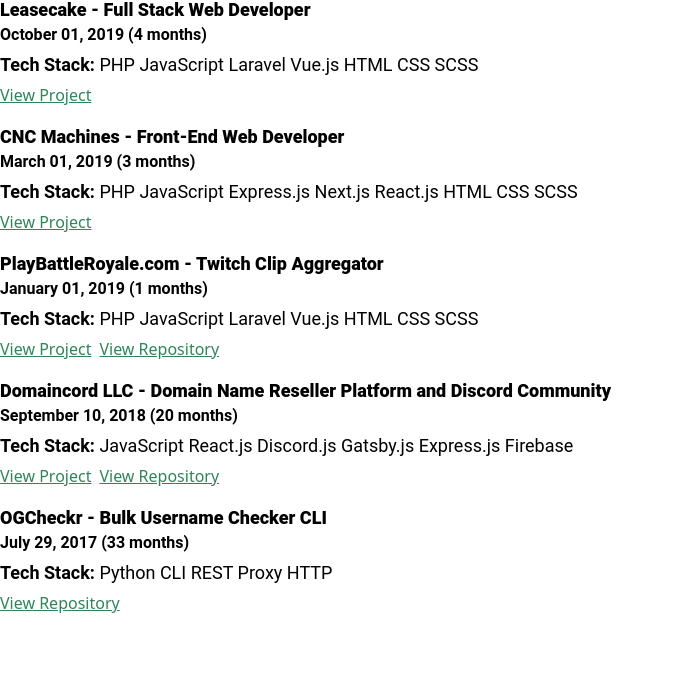
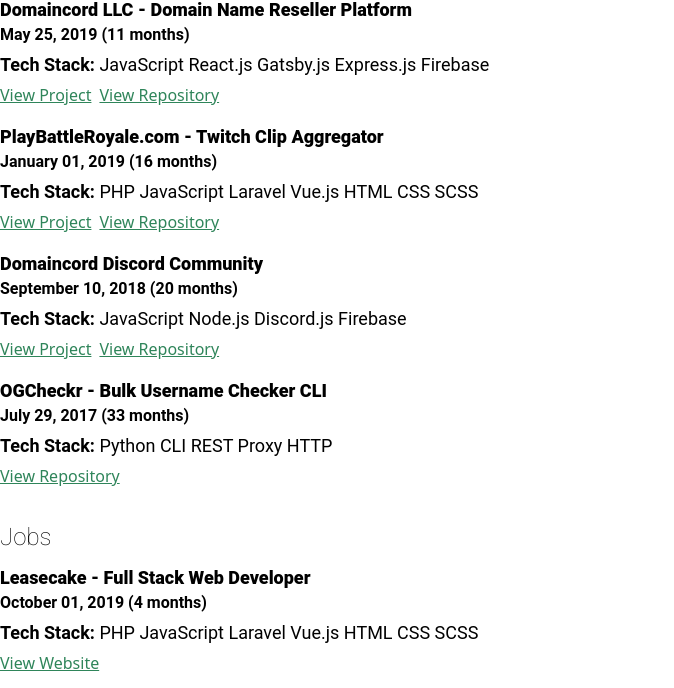
Before and after one commit to crock/bytes, a Gatsby site: page / in a window 1280 px wide. Shown: the part 705-1393 px from the top of the page, without its empty margins (0-674 px from the left). Built offline with nearby package versions, Linux system fonts and the light colour scheme; Gatsby itself is replaced by a stand-in of ours.

Commit message:
Separated jobs and projects

```diff
--- /dev/null
+++ b/src/components/JobList.tsx
@@ -0,0 +1,46 @@
+import React from 'react'
+import { graphql, useStaticQuery } from 'gatsby'
+import moment from 'moment'
+
+const JobList = () => {
+    const jobData = useStaticQuery(graphql`
+{
+  allMarkdownRemark(sort: {fields: frontmatter___date, order: DESC}, filter: {frontmatter: {type: {eq: "job"}}}) {
+    edges {
+      node {
+        id
+        html
+        frontmatter {
+          date
+          title
+          website
+          repo
+          techStack
+          termInMonths
+        }
+      }
+    }
+  }
+}
+`)
+
+  const jobs = jobData.allMarkdownRemark.edges.map(edge => edge.node)
+
+    return (
+        <ul>
+            {jobs.map(job => (
+              <li key={job.id} className="article-list-item">
+                <h3>{job.frontmatter.title}</h3>
+                <time dateTime={job.frontmatter.date}>{moment(job.frontmatter.date, 'YYYY-MM-DD').format('MMMM DD, YYYY').toString()} ({`${job.frontmatter.termInMonths} months`})</time>
+            <p style={{margin: 0}}><strong>Tech Stack: </strong>{job.frontmatter.techStack}</p>
+                <div className="flex flex-row">
+                  { job.frontmatter.website ? <a className="mr-2" href={job.frontmatter.website} target="_blank" rel="noopener">View Website</a> : null }
+                  { job.frontmatter.repo ? <a href={job.frontmatter.repo} target="_blank" rel="noopener">View Repository</a> : null }
+                </div>
+              </li>
+            ))}
+          </ul>
+    )
+}
+
+export default JobList
--- a/src/markdown-posts/cncmachines.md
+++ b/src/markdown-posts/cncmachines.md
@@ -1,5 +1,5 @@
 ---
-type: "project"
+type: "job"
 date: "2019-03-01"
 title: "CNC Machines - Front-End Web Developer"
 website: "https://cncmachines.com"
--- /dev/null
+++ b/src/markdown-posts/domaincord-commercial.md
@@ -0,0 +1,8 @@
+---
+type: "project"
+date: "2019-05-25"
+title: "Domaincord LLC - Domain Name Reseller Platform"
+website: "https://domaincord.com"
+repo: "https://github.com/domaincord"
+techStack: "JavaScript React.js Gatsby.js Express.js Firebase"
+---
--- /dev/null
+++ b/src/markdown-posts/domaincord-community.md
@@ -0,0 +1,8 @@
+---
+type: "project"
+date: "2018-09-10"
+title: "Domaincord Discord Community"
+website: "https://domaincord.org"
+repo: "https://github.com/domaincord"
+techStack: "JavaScript Node.js Discord.js Firebase"
+---
--- a/src/markdown-posts/domaincord.md
+++ /dev/null
@@ -1,8 +0,0 @@
----
-type: "project"
-date: "2018-09-10"
-title: "Domaincord LLC - Domain Name Reseller Platform and Discord Community"
-website: "https://domaincord.com"
-repo: "https://github.com/domaincord"
-techStack: "JavaScript React.js Discord.js Gatsby.js Express.js Firebase"
----
--- a/src/markdown-posts/leasecake.md
+++ b/src/markdown-posts/leasecake.md
@@ -1,5 +1,5 @@
 ---
-type: "project"
+type: "job"
 date: "2019-10-01"
 title: "Leasecake - Full Stack Web Developer"
 website: "https://leasecake.com"
--- a/src/markdown-posts/playbattleroyale.md
+++ b/src/markdown-posts/playbattleroyale.md
@@ -5,5 +5,4 @@ title: "PlayBattleRoyale.com - Twitch Clip Aggregator"
 website: "https://playbattleroyale.com"
 repo: "https://github.com/crock/clip-aggregator"
 techStack: "PHP JavaScript Laravel Vue.js HTML CSS SCSS"
-termInMonths: 1
 ---
--- a/src/pages/index.tsx
+++ b/src/pages/index.tsx
@@ -3,6 +3,7 @@ import Layout from '../layouts/'
 import SEO from '../components/seo'
 import PostList from '../components/PostList'
 import ProjectList from '../components/ProjectList'
+import JobList from '../components/JobList'
 
 const IndexPage = () => {
 
@@ -26,6 +27,11 @@ const IndexPage = () => {
           <h2>Projects</h2>
           <ProjectList />
         </section>
+
+        <section>
+          <h2>Jobs</h2>
+          <JobList />
+        </section>
       </main>
     </Layout>
   )
```
